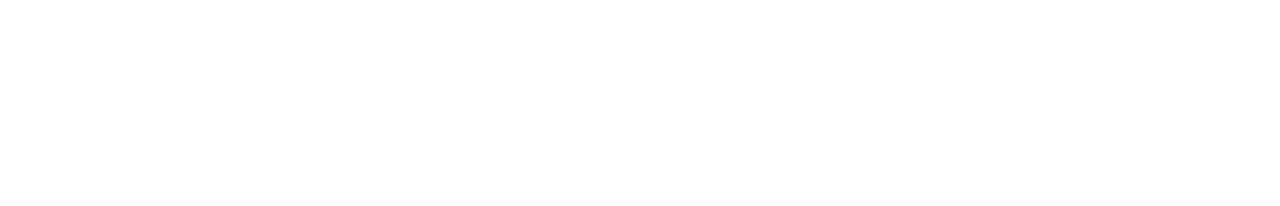
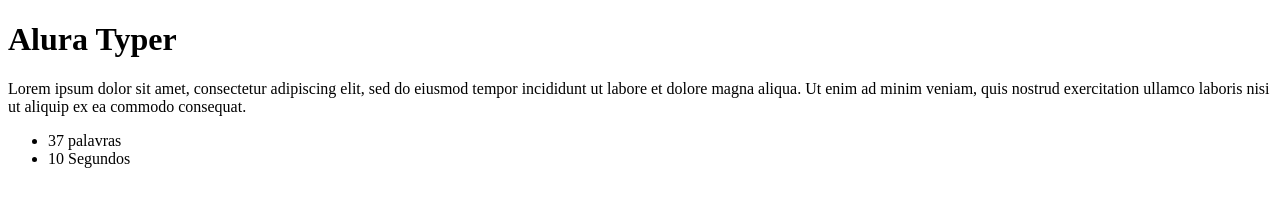
Before and after one commit to developerWelligton/jQuery-domine-a-biblioteca-mais-popular-do-mercado-parte-1, a plain HTML site: page alura-typer/public/principal.html in a window 1280 px wide. Drawn offline with Linux system fonts and the light colour scheme.

Commit message:
Primeiros passos com jQuery

```diff
--- /dev/null
+++ b/alura-typer/public/js/main.js
@@ -0,0 +1,10 @@
+var frase = $(".frase").text();
+var numPalavras = frase.split(" ").length;
+
+//li
+var tamanhoFrase = $("#tamanho-frase");
+
+tamanhoFrase.text(numPalavras);
+
+console.log(tamanhoFrase)
+console.log(frase)
--- a/alura-typer/public/principal.html
+++ b/alura-typer/public/principal.html
@@ -5,6 +5,15 @@
     <title>Alura Typer</title>
 </head>
 <body>
-    <!-- Seja bem vindo ao curso de jQuery :) -->
+    <h1>Alura Typer</h1>
+    <p class="frase">Lorem ipsum dolor sit amet, consectetur adipiscing elit, sed do eiusmod tempor incididunt ut labore et dolore magna aliqua. Ut enim ad minim veniam, quis nostrud exercitation ullamco laboris nisi ut aliquip ex ea commodo consequat. </p>
+
+    <ul class="informacoes">
+        <li><span id="tamanho-frase">30</span>  palavras</li>
+        <li> <span>10</span>  Segundos</li>
+    </ul>
+    <script src="js/jquery.js"> </script>
+    <script src="js/main.js">
+    </script>
 </body>
 </html>
```
